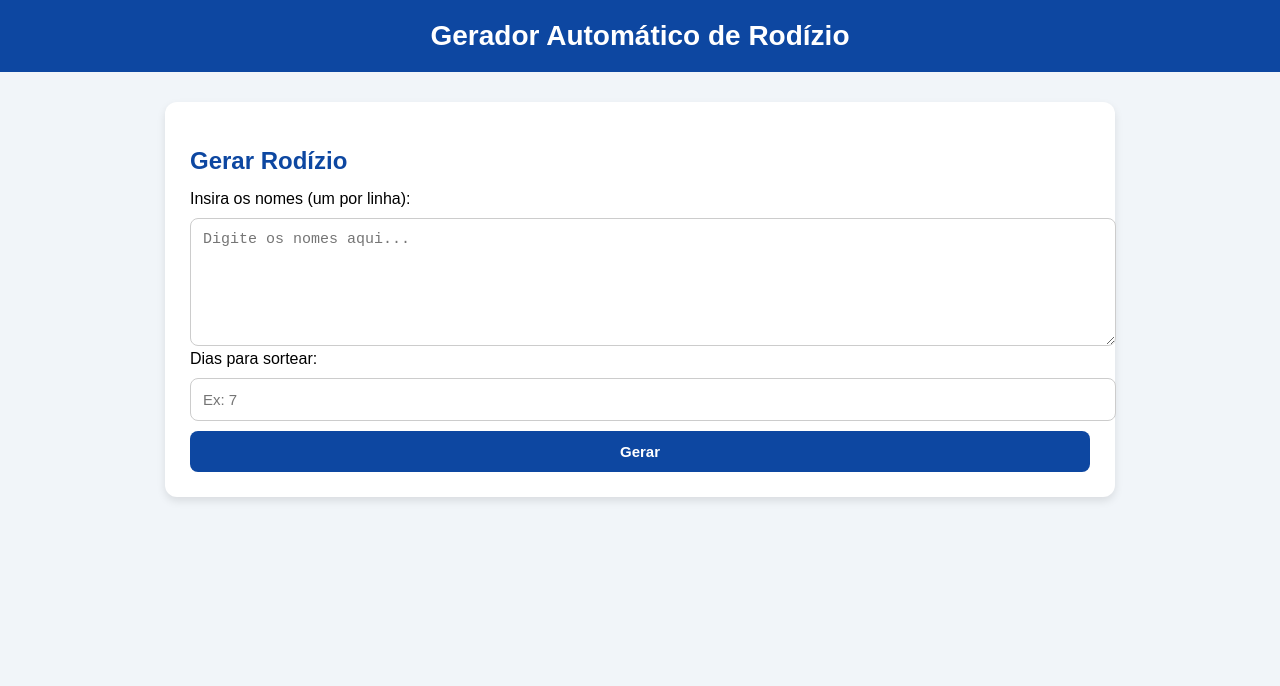
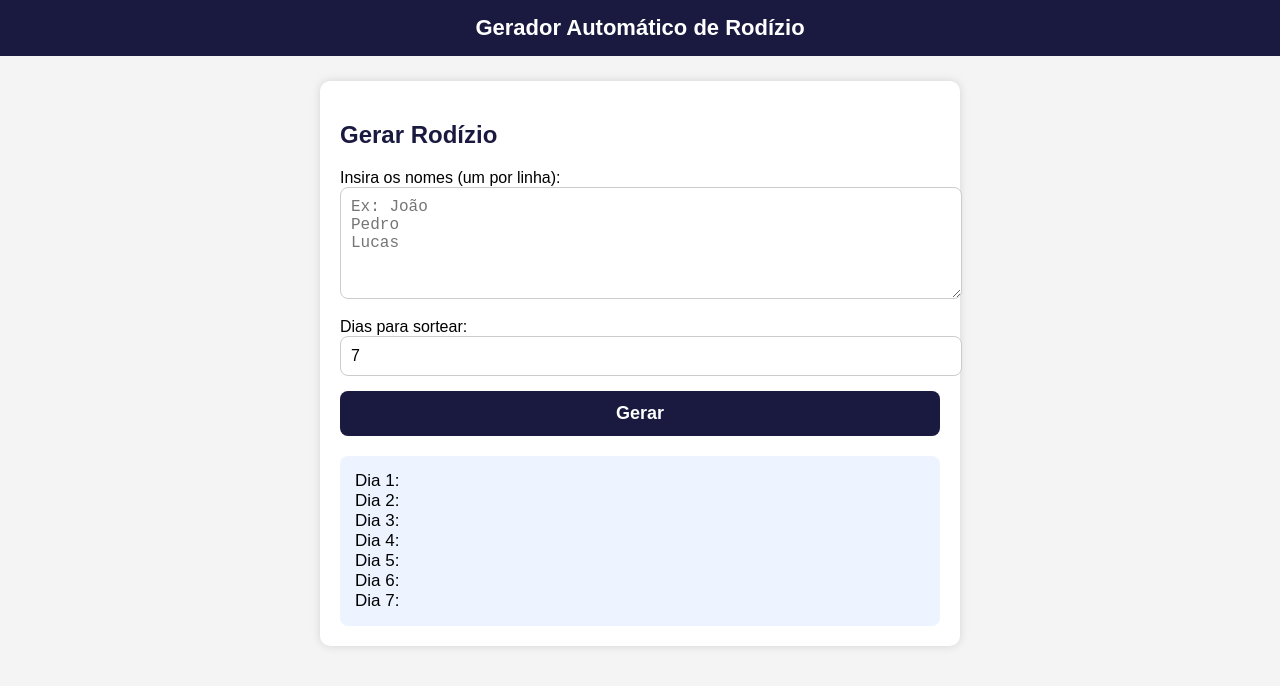
Before and after one commit to jocsajeize-tech/Portal-ccb, a plain HTML site: page rodizio.html in a window 1280 px wide. Both pictures are taken after a click on the button "Gerar". Drawn offline with nearby package versions, Linux system fonts and the light colour scheme.

Commit message:
Update rodizio.html

```diff
--- a/rodizio.html
+++ b/rodizio.html
@@ -1,146 +1,112 @@
 <!DOCTYPE html>
 <html lang="pt-BR">
 <head>
-    <meta charset="UTF-8">
-    <meta name="viewport" content="width=device-width, initial-scale=1.0">
+    <meta charset="UTF-8" />
+    <meta name="viewport" content="width=device-width, initial-scale=1.0" />
     <title>Gerador de Rodízio</title>
 
     <style>
         body {
+            font-family: Arial, sans-serif;
             margin: 0;
-            font-family: Arial, sans-serif;
-            background: #f1f5f9;
+            padding: 0;
+            background: #f4f4f4;
         }
 
         header {
-            background: #0d47a1;
-            padding: 20px;
+            background: #1a1a40;
+            padding: 15px;
+            color: white;
+            font-size: 22px;
             text-align: center;
-        }
-
-        header h1 {
-            color: white;
-            margin: 0;
-            font-size: 28px;
+            font-weight: bold;
         }
 
         .container {
-            max-width: 900px;
-            margin: 30px auto;
+            width: 90%;
+            max-width: 600px;
             background: white;
-            padding: 25px;
-            border-radius: 12px;
-            box-shadow: 0 4px 8px rgba(0,0,0,0.1);
+            padding: 20px;
+            margin: 25px auto;
+            border-radius: 10px;
+            box-shadow: 0px 0px 10px #00000022;
         }
 
         h2 {
-            color: #0d47a1;
+            color: #1a1a40;
+        }
+
+        textarea, input {
+            width: 100%;
+            padding: 10px;
+            border-radius: 8px;
+            border: 1px solid #ccc;
+            font-size: 16px;
             margin-bottom: 15px;
         }
 
-        input, button, textarea {
+        button {
             width: 100%;
             padding: 12px;
-            margin-top: 10px;
+            background: #1a1a40;
+            color: white;
+            font-size: 18px;
+            border: none;
             border-radius: 8px;
-            border: 1px solid #ccc;
-            font-size: 15px;
-        }
-
-        button {
-            background: #0d47a1;
-            color: white;
-            border: none;
             cursor: pointer;
-            transition: 0.3s;
             font-weight: bold;
         }
 
         button:hover {
-            background: #0b3d91;
+            opacity: 0.9;
         }
 
-        .result {
-            margin-top: 25px;
-            padding: 20px;
-            background: #e3f2fd;
-            border-radius: 10px;
-            display: none;
-        }
-
-        .footer-space {
-            height: 40px;
+        #resultado {
+            background: #eef4ff;
+            padding: 15px;
+            border-radius: 8px;
+            margin-top: 20px;
+            font-size: 17px;
+            white-space: pre-line;
         }
     </style>
-
-    <!-- PDF -->
-    <script src="https://cdnjs.cloudflare.com/ajax/libs/jspdf/2.5.1/jspdf.umd.min.js"></script>
-
 </head>
 <body>
 
-<header>
-    <h1>Gerador Automático de Rodízio</h1>
-</header>
+<header>Gerador Automático de Rodízio</header>
 
 <div class="container">
-
     <h2>Gerar Rodízio</h2>
 
     <label>Insira os nomes (um por linha):</label>
-    <textarea id="nomes" rows="6" placeholder="Digite os nomes aqui..."></textarea>
+    <textarea id="nomes" rows="5" placeholder="Ex: João&#10;Pedro&#10;Lucas"></textarea>
 
     <label>Dias para sortear:</label>
-    <input type="number" id="dias" placeholder="Ex: 7">
+    <input type="number" id="dias" value="7" min="1" />
 
-    <button onclick="gerarRodizio()">Gerar</button>
+    <button onclick="gerar()">Gerar</button>
 
-    <div class="result" id="resultBox">
-        <h3>Resultado:</h3>
-        <pre id="resultado"></pre>
-
-        <button onclick="exportarPDF()">Exportar PDF</button>
-    </div>
-
+    <div id="resultado"></div>
 </div>
 
-<div class="footer-space"></div>
+<script>
+function gerar() {
+    const nomes = document.getElementById("nomes").value.trim().split("\n");
+    const dias = parseInt(document.getElementById("dias").value);
+    let resultado = "";
 
-<script>
-    function gerarRodizio() {
-        const nomes = document.getElementById("nomes").value.trim().split("\n").filter(x => x.trim() !== "");
-        const dias = parseInt(document.getElementById("dias").value);
-
-        if (nomes.length === 0 || !dias) {
-            alert("Preencha os nomes e os dias.");
-            return;
-        }
-
-        let resultado = "";
-        let index = 0;
-
-        for (let i = 1; i <= dias; i++) {
-            resultado += `Dia ${i}: ${nomes[index]}\n`;
-            index = (index + 1) % nomes.length;
-        }
-
-        document.getElementById("resultBox").style.display = "block";
-        document.getElementById("resultado").textContent = resultado;
+    if (nomes.length === 0 || dias < 1) {
+        alert("Preencha os nomes e os dias corretamente!");
+        return;
     }
 
-    async function exportarPDF() {
-        const { jsPDF } = window.jspdf;
-        const doc = new jsPDF();
+    for (let i = 1; i <= dias; i++) {
+        const nome = nomes[(i - 1) % nomes.length];
+        resultado += `Dia ${i}: ${nome}\n`;
+    }
 
-        let texto = document.getElementById("resultado").textContent;
-        let linhas = doc.splitTextToSize(texto, 180);
-
-        doc.setFontSize(14);
-        doc.text("Rodízio Gerado", 10, 10);
-        doc.text(linhas, 10, 20);
-
-        doc.save("rodizio.pdf");
-    }
+    document.getElementById("resultado").innerText = resultado;
+}
 </script>
 
 </body>
```
